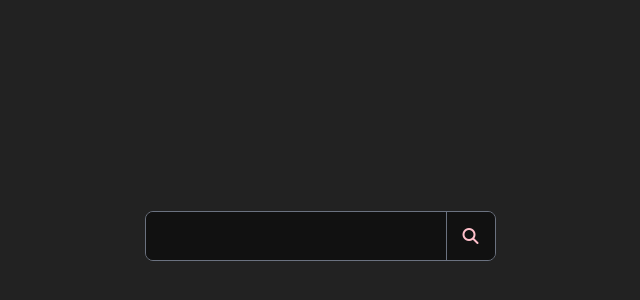
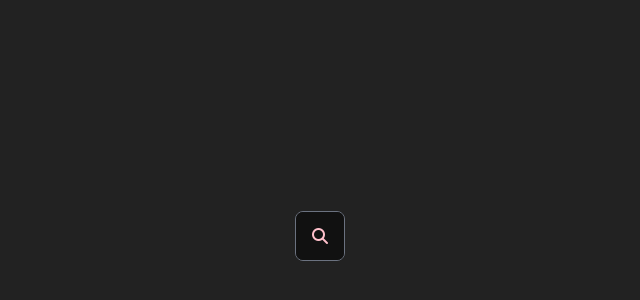
Before and after one commit to xsjcTony/50projects50days-svelte, a SvelteKit app: page /hidden-search in a window 1280 px wide. Shown: the part 164-464 px from the top of the page, without its empty margins (320-960 px from the left). Built offline with nearby package versions, Linux system fonts and the light colour scheme.

Commit message:
Add placeholder

```diff
--- a/src/routes/hidden-search/+page.svelte
+++ b/src/routes/hidden-search/+page.svelte
@@ -1,5 +1,5 @@
 <script lang="ts">
-  let expanded = true
+  let expanded = false
 
   let inputEl: HTMLInputElement | undefined
 
@@ -16,6 +16,7 @@
       type="text"
       class="text-xl bg-[#111] py-2 focus-visible:outline-none transition-[padding,width] duration-300 relative {expanded ? 'w-75 px-4' : 'w-0'}"
       bind:this={inputEl}
+      placeholder="Search..."
     />
     <i class="separator" class:!w-0={!expanded}></i>
     <button
```
